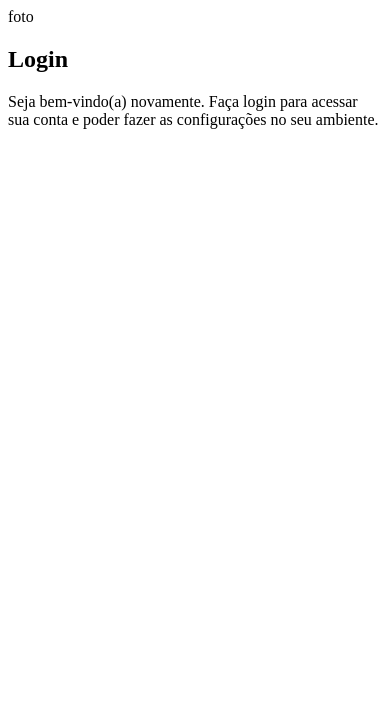
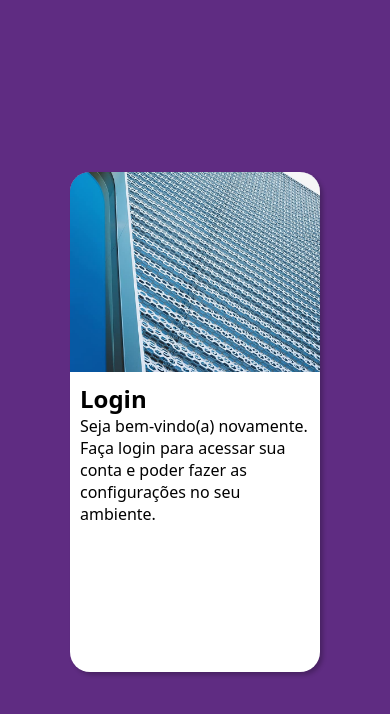
Before and after one commit to LuizGiehl/projeto-login, a plain HTML site: page index.html in a window 390 px wide. Drawn offline with Linux system fonts and the light colour scheme.

Commit message:
versão mobile firste

```diff
--- a/estilos/style.css
+++ b/estilos/style.css
@@ -1,7 +1,60 @@
 @charset "UTF-8";
+
+:root{
+    --cor1: #49a09d;
+    --cor2: #5f2c82;
+}
 
 /*
     Paleta de cores
     Verde: #49a09d
     Lilás: #5f2c82
 */
+
+*{
+    font-family: system-ui, -apple-system, BlinkMacSystemFont, 'Segoe UI', Roboto, Oxygen, Ubuntu, Cantarell, 'Open Sans', 'Helvetica Neue', sans-serif;
+    margin: 0px;
+    padding: 0px;
+    box-sizing: border-box;
+}
+
+body, html{
+    background-color: var(--cor2);
+    height: 100vh;
+    width: 100vw;
+
+}
+
+main{
+    position: relative;
+    height: 100vh;
+    width: 100vw;
+
+}
+
+section#login{
+    position: absolute;
+    top: 50%;
+    left: 50%;
+    transform: translate(-50%, -50%);
+    overflow: hidden;
+
+    background-color: white;
+    width: 250px;
+    height: 500px;
+    border-radius: 20px;
+    box-shadow: 3px 3px 4px rgba(0, 0, 0, 0.236);
+}
+
+section#login > div#imagem{
+    display: block;
+    background: var(--cor2) url('../imagens/metal.jpg') no-repeat;
+    background-size: cover;
+    background-position: left bottom;
+    height: 200px;
+}
+
+section#login > div#formulario{
+    display: block;
+    padding: 10px;
+}
--- a/index.html
+++ b/index.html
@@ -10,7 +10,6 @@
     <main>
         <section id="login">
             <div id="imagem">
-                foto
             </div>
             <div id="formulario">
                 <h1>Login</h1>
```
